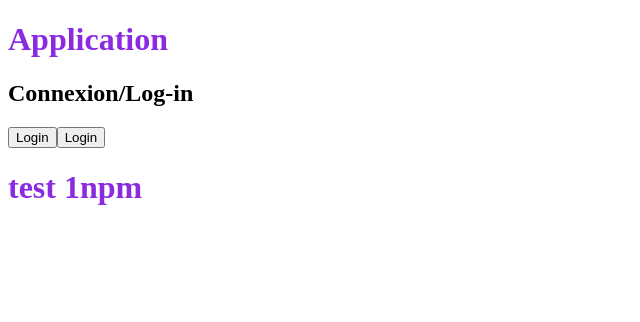
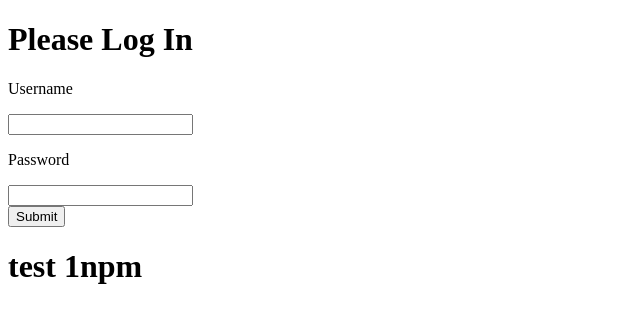
Before and after one commit to BrianLuk10/tfe2021, a React app: page /connexion in a window 1280 px wide. Shown: the top 322 px of the page, without its empty margins (0-640 px from the left). Built offline with nearby package versions, Linux system fonts and the light colour scheme.

Commit message:
connexion debut

```diff
--- a/package.json
+++ b/package.json
@@ -22,8 +22,10 @@
     "@babel/core": "^7.16.0",
     "@babel/preset-env": "^7.16.0",
     "@babel/preset-react": "^7.16.0",
+    "cors": "^2.8.5",
     "css-loader": "^6.5.0",
     "electron": "^15.3.0",
+    "express": "^4.17.1",
     "sass": "^1.43.4",
     "sass-loader": "^12.3.0",
     "style-loader": "^3.3.1",
--- a/src/components/Connexion.js
+++ /dev/null
@@ -1,7 +0,0 @@
-import React from 'react';
-
-export default function Connexion() {
-  return(
-    <h2>Connexion/Log-in</h2>
-  );
-}
--- /dev/null
+++ b/src/components/connexion/Connexion.js
@@ -0,0 +1,24 @@
+import React from 'react';
+
+import "./Connexion.scss";
+
+export default function Connexion() {
+  return(
+    <div className="login-wrapper">
+    <h1>Please Log In</h1>
+    <form>
+    <label>
+      <p>Username</p>
+      <input type="text" />
+    </label>
+    <label>
+      <p>Password</p>
+      <input type="password" />
+    </label>
+    <div>
+      <button type="submit">Submit</button>
+    </div>
+  </form>
+  </div>
+  );
+}
--- /dev/null
+++ b/src/components/connexion/Connexion.scss
@@ -0,0 +1,5 @@
+.login-wrapper {
+    display: flex;
+    flex-direction: column;
+    align-items: center;
+}
--- a/src/js/App.js
+++ b/src/js/App.js
@@ -1,12 +1,15 @@
-import React from "react";
 import { BrowserRouter, Route, Switch, Link } from 'react-router-dom';
-import Caisse from "../components/Caisse";
-import Dashboard from "../components/Dashboard";
-import Connexion from "../components/Connexion";
+import React, { useState } from 'react';
+import Caisse from "../components/caisse/Caisse";
+import Dashboard from "../components/dashbord/Dashboard";
+import Connexion from "../components/connexion/Connexion";
 import { Button } from "react-bootstrap";
 
 export default function App(){
-
+  const [token, setToken] = useState();
+  if(!token) {
+    return <Connexion setToken={setToken} />
+  }
     return(
         <div className="wrapper">
       <h1>Application</h1>
@@ -24,7 +27,7 @@ export default function App(){
         </Switch>
         <Link to="/preferences">
   <Button>
-    <span>Login</span>
+    <span>preferences</span>
   </Button>
 </Link>
 <Link to="/connexion">
--- a/src/js/test.scss
+++ b/src/js/app.scss
@@ -1,7 +1,3 @@
-h1 {
-    color: blueviolet
-}
-
 .wrapper {
     padding: 20px;
 }
--- a/src/js/index.js
+++ b/src/js/index.js
@@ -2,6 +2,6 @@ import React from "react";
 import ReactDOM from "react-dom";
 import App from "./App";
 
-import "./test.scss";
+import "./app.scss";
 
 ReactDOM.render(<App/>, document.getElementById('root'))
```
Also changed, not shown: server.js (added, +13 -0 lines), src/components/caisse/Caisse.js (renamed from src/components/Caisse.js), src/components/dashbord/Dashboard.js (renamed from src/components/Dashboard.js), 3 other files (tests, documents, lock files or other folders).
